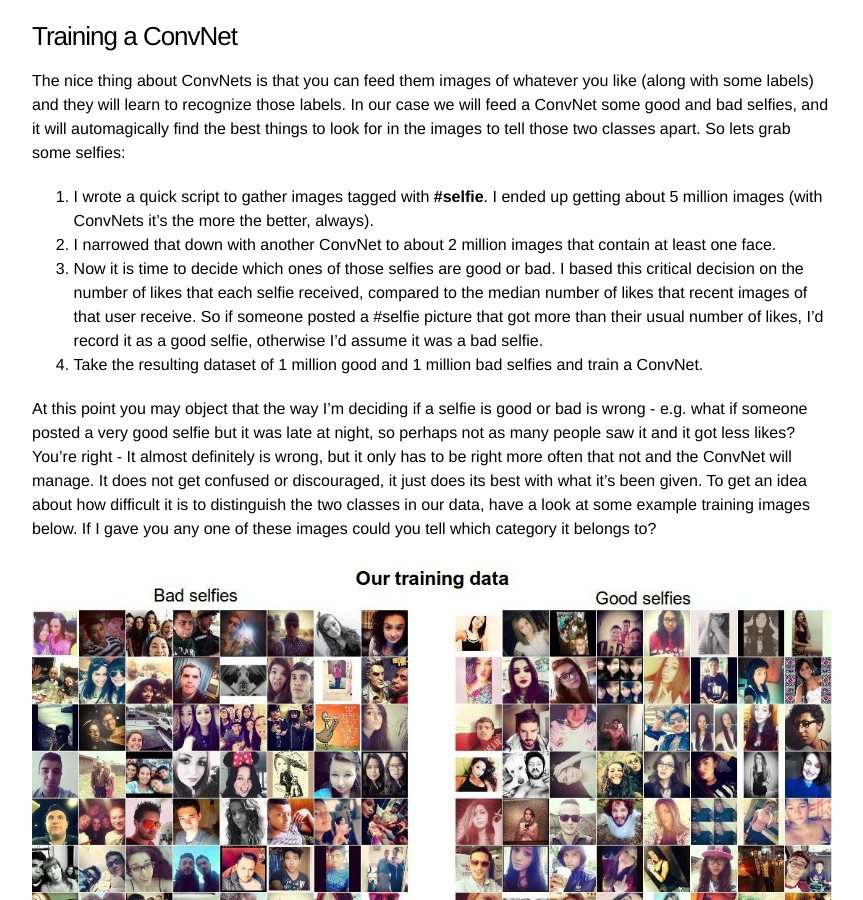
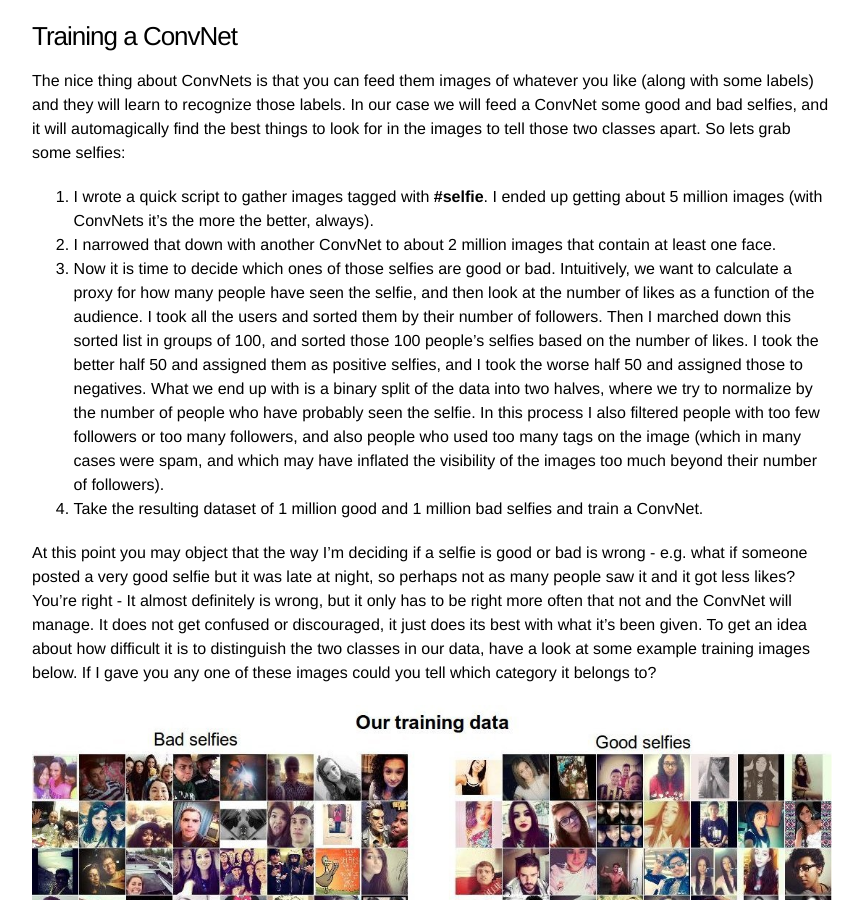
Before and after one commit to karpathy/karpathy.github.io, a Jekyll site: the page built from _posts/2015-10-25-selfie.markdown, in a window 1280 px wide and 900 px high, scrolled down 4103 px. Shown: the whole window, without its empty margins (208-1071 px from the left). Built offline with Jekyll 4.4.1, drawn with Linux system fonts in a browser that asks for light colours; Markdown is read by kramdown in place of the engine named in the settings; comment, search, counter and statistics services are not loaded.

Commit message:
fixing wrong description of data

```diff
--- a/_posts/2015-10-25-selfie.markdown
+++ b/_posts/2015-10-25-selfie.markdown
@@ -73,7 +73,7 @@ The nice thing about ConvNets is that you can feed them images of whatever you l
 
 1. I wrote a quick script to gather images tagged with **#selfie**. I ended up getting about 5 million images (with ConvNets it's the more the better, always).
 2. I narrowed that down with another ConvNet to about 2 million images that contain at least one face.
-3. Now it is time to decide which ones of those selfies are good or bad. I based this critical decision on the number of likes that each selfie received, compared to the median number of likes that recent images of that user receive. So if someone posted a #selfie picture that got more than their usual number of likes, I'd record it as a good selfie, otherwise I'd assume it was a bad selfie.
+3. Now it is time to decide which ones of those selfies are good or bad. Intuitively, we want to calculate a proxy for how many people have seen the selfie, and then look at the number of likes as a function of the audience. I took all the users and sorted them by their number of followers. Then I marched down this sorted list in groups of 100, and sorted those 100 people's selfies based on the number of likes. I took the better half 50 and assigned them as positive selfies, and I took the worse half 50 and assigned those to negatives. What we end up with is a binary split of the data into two halves, where we try to normalize by the number of people who have probably seen the selfie. In this process I also filtered people with too few followers or too many followers, and also people who used too many tags on the image (which in many cases were spam, and which may have inflated the visibility of the images too much beyond their number of followers).
 4. Take the resulting dataset of 1 million good and 1 million bad selfies and train a ConvNet.
 
 At this point you may object that the way I'm deciding if a selfie is good or bad is wrong - e.g. what if someone posted a very good selfie but it was late at night, so perhaps not as many people saw it and it got less likes? You're right - It almost definitely is wrong, but it only has to be right more often that not and the ConvNet will manage. It does not get confused or discouraged, it just does its best with what it's been given. To get an idea about how difficult it is to distinguish the two classes in our data, have a look at some example training images below. If I gave you any one of these images could you tell which category it belongs to?
```
